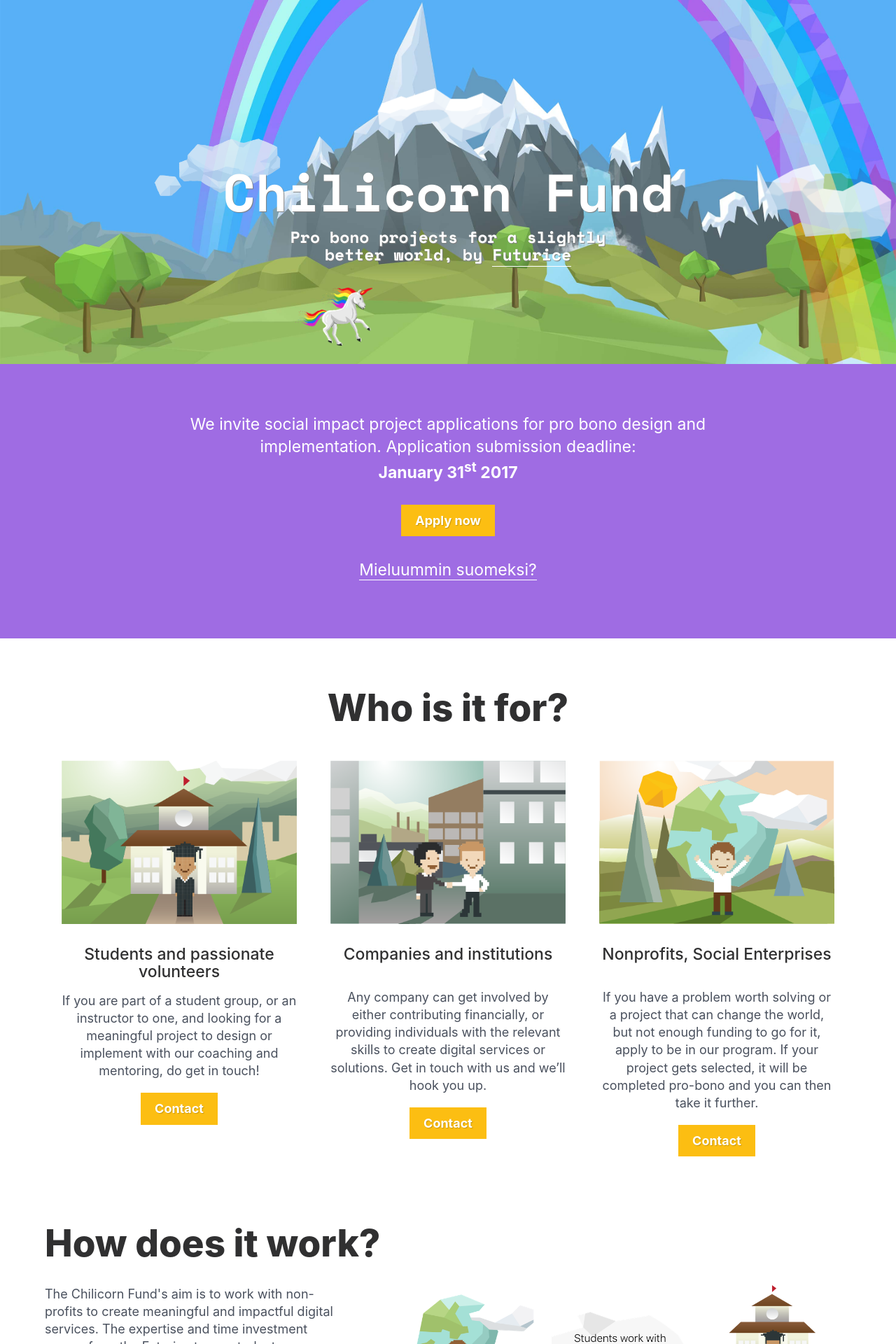
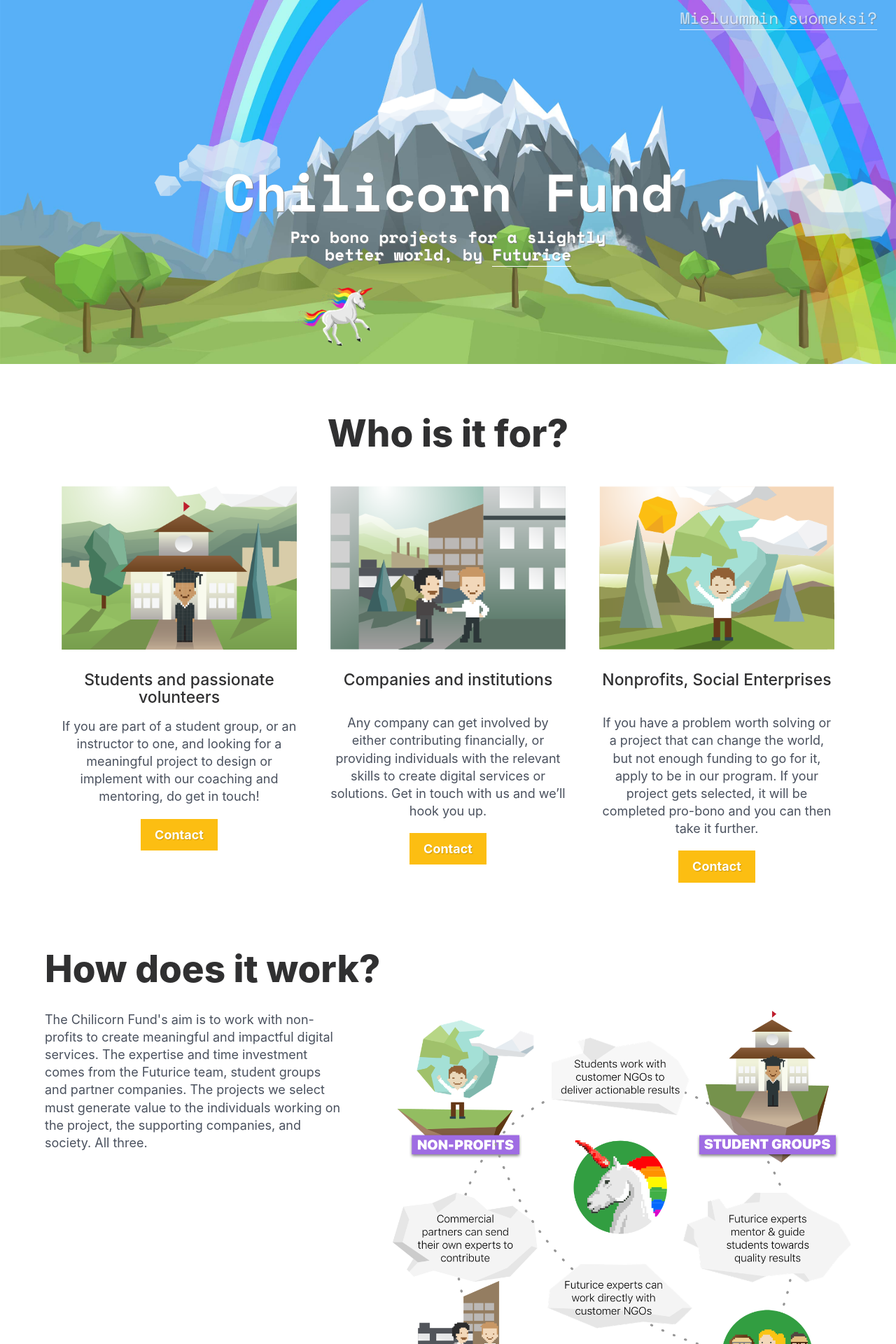
Before and after one commit to futurice/spiceprogram, a Jekyll site: the page built from chilicorn-fund/index.html, in a window 1280 px wide. Shown: the top 1920 px of the page at 70% size. Built offline with Jekyll 4.4.1, drawn with Linux system fonts in a browser that asks for light colours; nearby versions of some CDN libraries.

Commit message:
Remove outdated announcement, 3rd try

```diff
--- a/assets/css/_fund.scss
+++ b/assets/css/_fund.scss
@@ -32,6 +32,12 @@
   h1, h2, p, a, a:hover, a:visited, a:active {
     color: white;
     text-shadow: 1px 1px 1px gray;
+  }
+
+  p.language {
+     position: absolute;
+     right: 1.5rem;
+     top: 0.5rem;
   }
 
 /*   h1 {
--- a/chilicorn-fund/index-fi.html
+++ b/chilicorn-fund/index-fi.html
@@ -7,6 +7,7 @@
 ---
 
 <section class="chilicorn hero">
+   <p class="language"><a href="index.html" style="color:white">Prefer English?</a></p>
   <div class="container">
     <h1 class="fund-title">Chilicorn Fund</h1>
     <h2>Hyväntekeväisyyshankkeita <a href="http://www.futurice.com">Futuricen</a> kanssa, jotta maailma olisi hieman parempi.</a></h2>
@@ -18,7 +19,7 @@
   <img class="chilicorn-static" src="{{ site.baseurl }}/assets/img/fund/chilicorn.png" />
 </section>
 
-<section class="newsletter">
+<!--<section class="newsletter">
   <div class="container">
     <p>
       Kutsumme mukaan järjestöt ja sosiaaliset yritykset. Lähetä projektihakemuksesi digitaalisen hyväntekeväisyyshankkeen palvelumuotoilusta ja toteutuksesta. Hakemuksen viimeinen jättöpäivä: <br/> <strong>31. tammikuuta 2017</strong>
@@ -32,6 +33,7 @@
     </p>
   </div>
 </section>
+-->
 
 <section class="who-for">
   <div class="container">
--- a/chilicorn-fund/index.html
+++ b/chilicorn-fund/index.html
@@ -7,6 +7,7 @@
 ---
 
 <section class="chilicorn hero">
+  <p class="language"><a href="index-fi.html" style="color:white">Mieluummin suomeksi?</a></p>
   <div class="container">
     <h1 class="fund-title">Chilicorn Fund</h1>
     <h2>Pro bono projects for a slightly better world, by <a href="http://www.futurice.com"> Futurice</a></h2>
@@ -18,7 +19,7 @@
   <img class="chilicorn-static" src="{{ site.baseurl }}/assets/img/fund/chilicorn.png" />
 </section>
 
-<section class="newsletter">
+<!--<section class="newsletter">
   <div class="container">
     <p>
       We invite social impact project applications for pro bono design and implementation. Application submission deadline:<br>
@@ -31,6 +32,7 @@
     </p>
   </div>
 </section>
+-->
 
 <section class="who-for">
   <div class="container">
```
